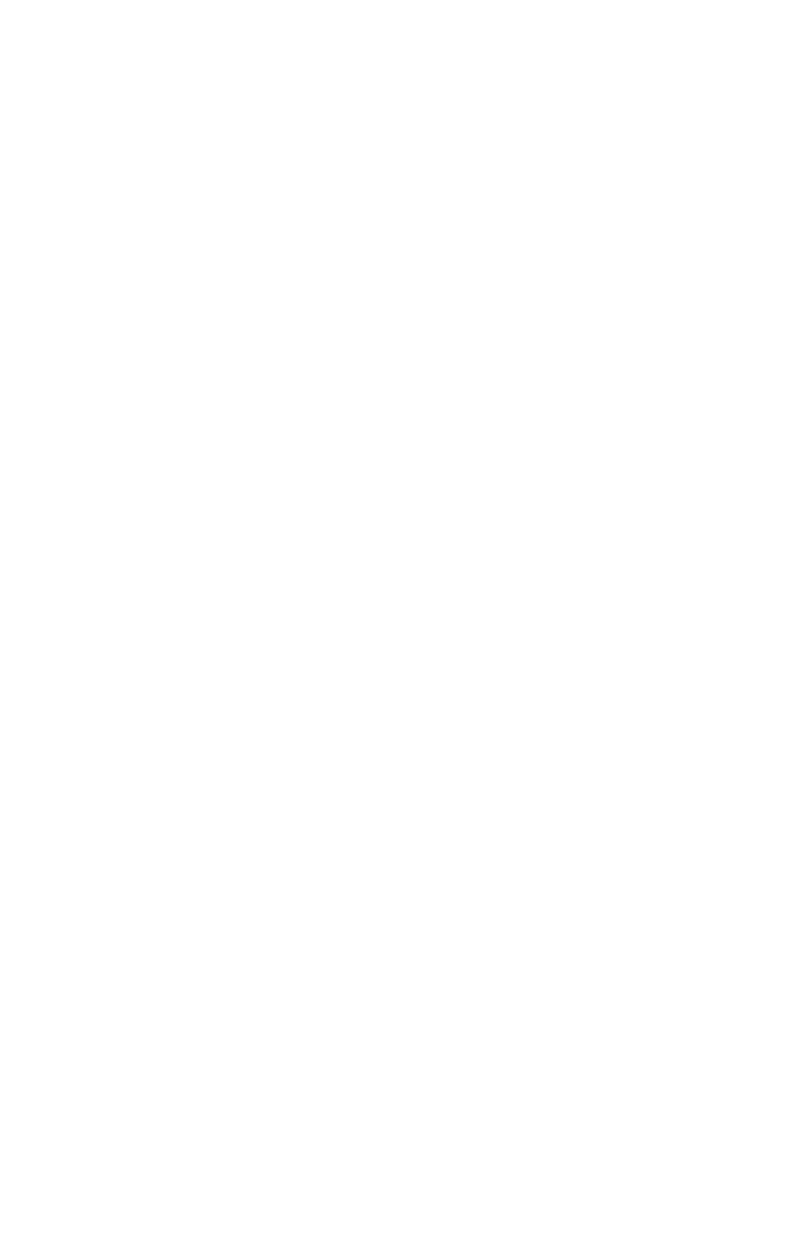
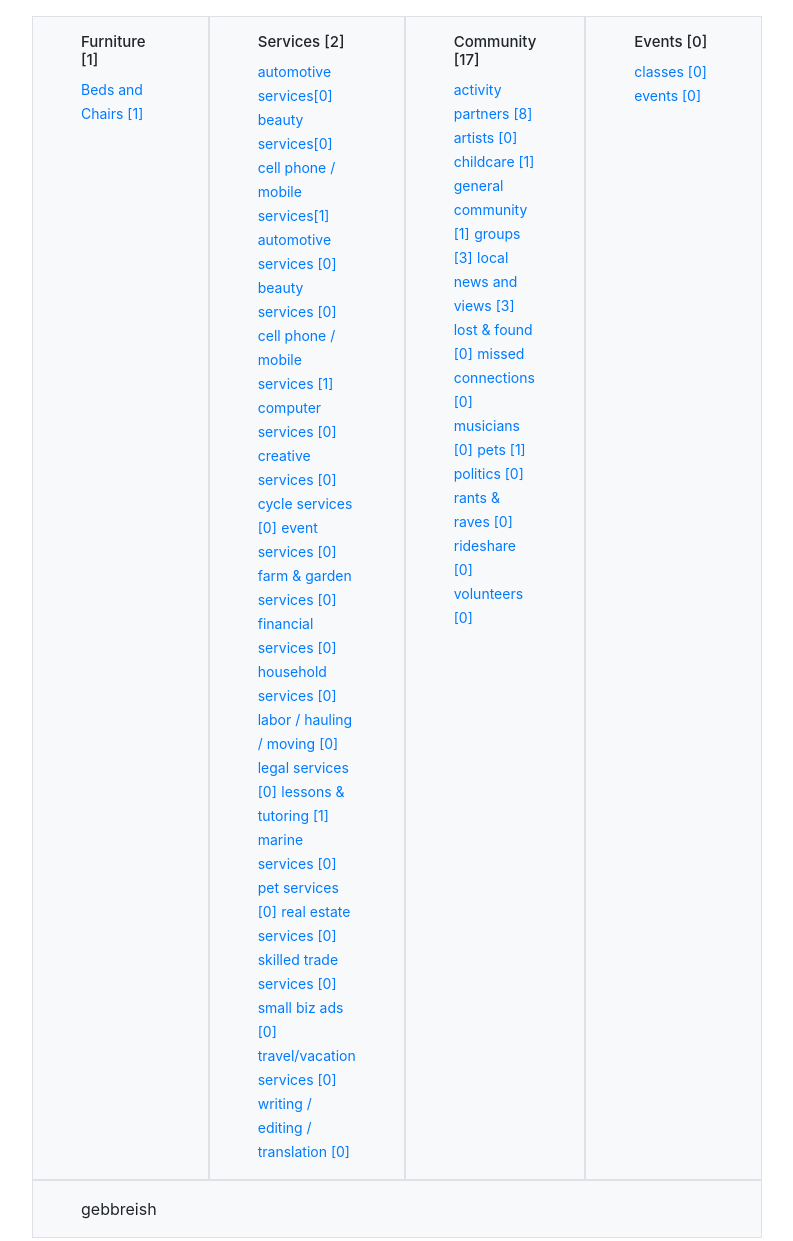
Before and after one commit to muhammadsalif/E-Commerce-FrontEnd, a plain HTML site: page index.html in a window 1280 px wide. Shown: the whole page, without its empty margins (243-1036 px from the left). Before the commit the page ends 800 px from the top, so only its background shows below. Drawn offline with nearby package versions, Linux system fonts and the light colour scheme.

Commit message:
Working on columns

```diff
--- a/index.html
+++ b/index.html
@@ -4,12 +4,78 @@
 <head>
     <meta charset="UTF-8">
     <meta name="viewport" content="width=device-width, initial-scale=1.0">
+    <link rel="stylesheet" href="node_modules/bootstrap/dist/css/bootstrap.css">
     <link rel="stylesheet" href="style.css">
-    <link rel="stylesheet" href="node_modules/bootstrap/dist/css/bootstrap.css">
     <title>E-Commerce</title>
 </head>
 
 <body>
+    <div class="container px-lg-5 my-3">
+        <div class="row mx-lg-n5">
+            <div class="col py-3 px-lg-5 border bg-light">
+                <h4>
+                    Furniture [1]
+                </h4>
+                <a href="#">Beds and Chairs [1]</a>
+            </div>
+            <div class="col py-3 px-lg-5 border bg-light">
+                <h4>Services [2]</h4>
+                <a href="#">automotive services[0]</a>
+                <a href="">beauty services[0]</a>
+                <a href="">cell phone / mobile services[1]</a>
+                <a href="#">automotive services [0] </a>
+                <a href="#">beauty services [0]</a>
+                <a href="#">cell phone / mobile services [1]</a>
+                <a href="#">computer services [0]</a>
+                <a href="#">creative services [0]</a>
+                <a href="#">cycle services [0]</a>
+                <a href="#">event services [0]</a>
+                <a href="#">farm & garden services [0]</a>
+                <a href="#">financial services [0]</a>
+                <a href="#">household services [0]</a>
+                <a href="#">labor / hauling / moving [0]</a>
+                <a href="#">legal services [0]</a>
+                <a href="#">lessons & tutoring [1]</a>
+                <a href="#">marine services [0]</a>
+                <a href="#">pet services [0]</a>
+                <a href="#">real estate services [0]</a>
+                <a href="#">skilled trade services [0]</a>
+                <a href="#">small biz ads [0]</a>
+                <a href="#">travel/vacation services [0]</a>
+                <a href="#">writing / editing / translation [0]</a>
+            </div>
+            <div class="col py-3 px-lg-5 border bg-light">
+                <h4>Community [17]</h4>
+                <a href="#">activity partners [8] </a>
+                <a href="#">artists [0]</a>
+                <a href="#">childcare [1]</a>
+                <a href="#">general community [1]</a>
+                <a href="#">groups [3]</a>
+                <a href="#">local news and views [3]</a>
+                <a href="#">lost & found [0]</a>
+                <a href="#">missed connections [0]</a>
+                <a href="#">musicians [0]</a>
+                <a href="#">pets [1]</a>
+                <a href="#">politics [0]</a>
+                <a href="#">rants & raves [0]</a>
+                <a href="#">rideshare [0]</a>
+                <a href="#">volunteers [0]</a>
+            </div>
+            <div class="col py-3 px-lg-5 border bg-light">
+                <h4>
+                    Events [0]
+                </h4>
+                <a href="#">classes [0] </a>
+                <a href="#">events [0]</a>
+
+
+            </div>
+            <div class="col py-3 px-lg-5 border bg-light">
+                gebbreish
+            </div>
+        </div>
+    </div>
+
 
 
 </body>
--- a/style.css
+++ b/style.css
@@ -0,0 +1,11 @@
+.container {
+  max-width: 730px;
+  /* border: 2px solid orange; */
+  /* background-color: black; */
+}
+h4 {
+  font-size: 15px;
+}
+a {
+  font-size: 14px;
+}
```
